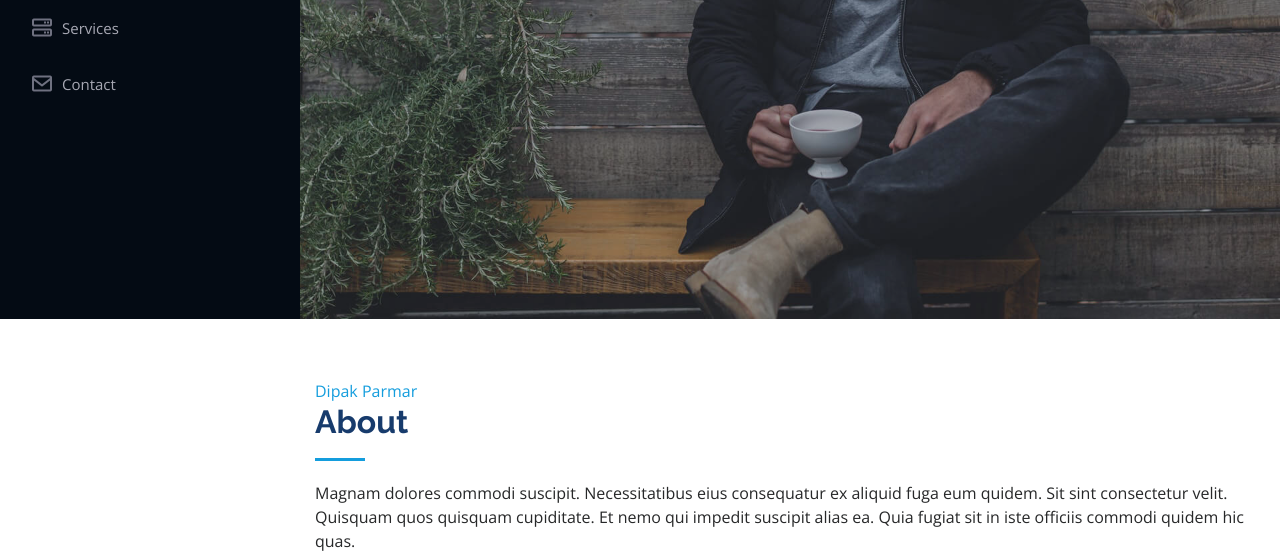
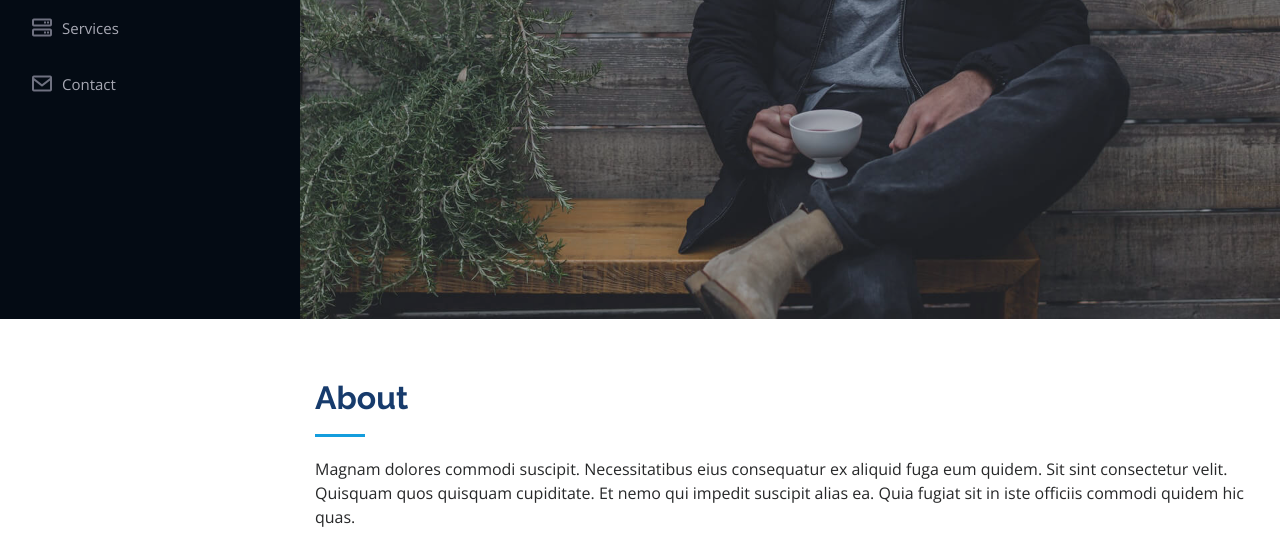
Before and after one commit to ghanshyamparmar/info, a plain HTML site: page index.html in a window 1280 px wide. Shown: the part 481-1037 px from the top of the page. Drawn offline with nearby package versions, Linux system fonts and the light colour scheme.

Commit message:
Update index.html

```diff
--- a/index.html
+++ b/index.html
@@ -79,7 +79,7 @@
 
     <section id="about" class="about">
       <div class="container">
-      	<div class="LI-profile-badge"  data-version="v1" data-size="large" data-locale="en_US" data-type="horizontal" data-theme="light" data-vanity="dipak-parmar-35838a9b"><a class="LI-simple-link" href='https://in.linkedin.com/in/dipak-parmar-35838a9b?trk=profile-badge'>Dipak Parmar</a></div>
+
         <div class="section-title">
           <h2>About</h2>
           <p>Magnam dolores commodi suscipit. Necessitatibus eius consequatur ex aliquid fuga eum quidem. Sit sint consectetur velit. Quisquam quos quisquam cupiditate. Et nemo qui impedit suscipit alias ea. Quia fugiat sit in iste officiis commodi quidem hic quas.</p>
```
